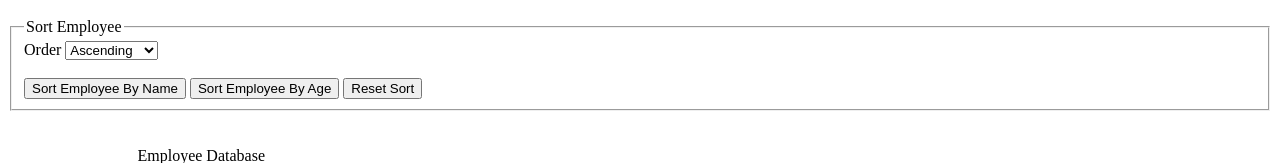
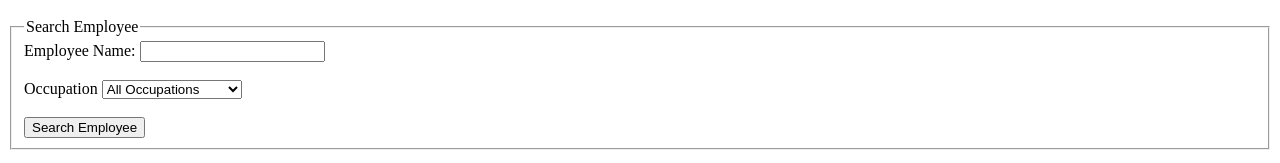
Before and after one commit to Arlonas/jcwd-2002-employee-database, a plain HTML site: page index.html in a window 1280 px wide. Shown: the part 258-421 px from the top of the page. Drawn offline with Linux system fonts and the light colour scheme.

Commit message:
feat: Added function searchEmployees and function sort Employee

```diff
--- a/index.html
+++ b/index.html
@@ -47,6 +47,27 @@
     </fieldset>
 
     <br />
+
+    <fieldset>
+      <legend>Search Employee</legend>
+      <label for="searchName">Employee Name:</label>
+      <input type="text" id="searchName" name="searchName" />
+      <br />
+      <br />
+      <label for="searchOccupation">Occupation</label>
+      <select id="searchOccupation">
+        <option value="">All Occupations</option>
+        <option>Software Developer</option>
+        <option>UI/UX</option>
+        <option>Digital Marketer</option>
+        <option>Data Scientist</option>
+      </select>
+      <br />
+      <br />
+      <button onclick="searchEmployees()">Search Employee</button>
+    </fieldset>
+
+    <br>
 
     <fieldset>
       <legend>Sort Employee</legend>
@@ -137,6 +158,21 @@
       };
 
       renderData(employeeDatabase);
+
+      const searchEmployees = () => {
+        let searchEmployeeNameValue = document.getElementById("searchName").value
+        let searchEmployeeOccupationValue = document.getElementById("searchOccupation").value
+
+        let filteredData = employeeDatabase.filter((val) => {
+          return val.fullName.toLowerCase().includes(searchEmployeeNameValue.toLowerCase()) &&
+            val.occupation.toLowerCase().includes(searchEmployeeOccupationValue.toLowerCase())
+        })
+
+        renderData(filteredData)
+      }
+
+      const employeeDatabaseCopy = [...employeeDatabase]
+      const sortEmployeeByName
     </script>
   </body>
 </html>
```
